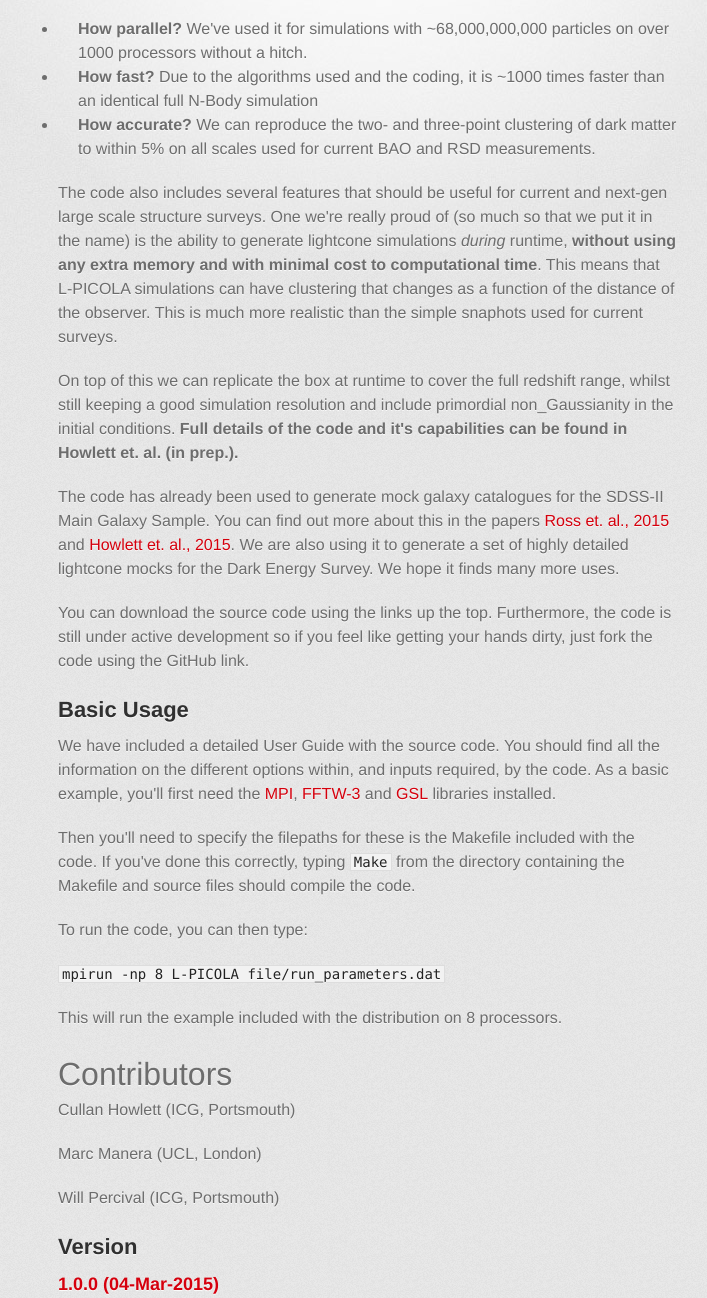
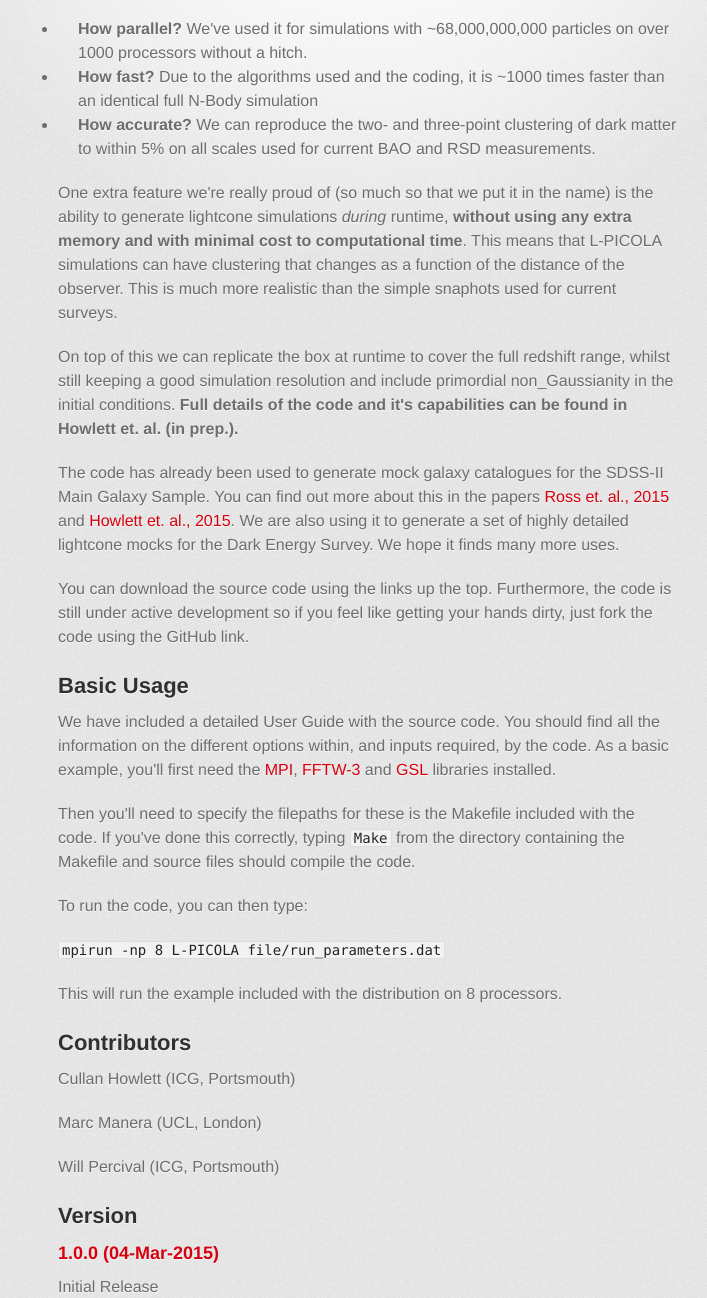
Before and after one commit to cullanhowlett/l-picola, a plain HTML site: page index.html in a window 1280 px wide. Shown: the part 322-1620 px from the top of the page, without its empty margins (272-979 px from the left). Drawn offline with Linux system fonts and the light colour scheme; a web font is replaced by a local one.

```diff
--- a/index.html
+++ b/index.html
@@ -42,7 +42,7 @@
 <strong>How accurate?</strong> We can reproduce the two- and three-point clustering of dark matter to within 5% on all scales used for current BAO and RSD measurements.</li>
 </ul>
 
-<p>The code also includes several features that should be useful for current and next-gen large scale structure surveys. One we're really proud of (so much so that we put it in the name) is the ability to generate lightcone simulations <em>during</em> runtime, <strong>without using any extra memory and with minimal cost to computational time</strong>. This means that L-PICOLA simulations can have clustering that changes as a function of the distance of the observer. This is much more realistic than the simple snaphots used for current surveys.</p>
+<p>One extra feature we're really proud of (so much so that we put it in the name) is the ability to generate lightcone simulations <em>during</em> runtime, <strong>without using any extra memory and with minimal cost to computational time</strong>. This means that L-PICOLA simulations can have clustering that changes as a function of the distance of the observer. This is much more realistic than the simple snaphots used for current surveys.</p>
 
 <p>On top of this we can replicate the box at runtime to cover the full redshift range, whilst still keeping a good simulation resolution and include primordial non_Gaussianity in the initial conditions. <strong>Full details of the code and it's capabilities can be found in Howlett et. al. (in prep.).</strong></p>
 
@@ -63,8 +63,8 @@
 
 <p>This will run the example included with the distribution on 8 processors. </p>
 
-<h1>
-<a id="contributors" class="anchor" href="#contributors" aria-hidden="true"><span class="octicon octicon-link"></span></a>Contributors</h1>
+<h2>
+<a id="contributors" class="anchor" href="#contributors" aria-hidden="true"><span class="octicon octicon-link"></span></a>Contributors</h2>
 
 <p>Cullan Howlett (ICG, Portsmouth)</p>
 
```
Also changed, not shown: params.json (+1 -1 lines).
